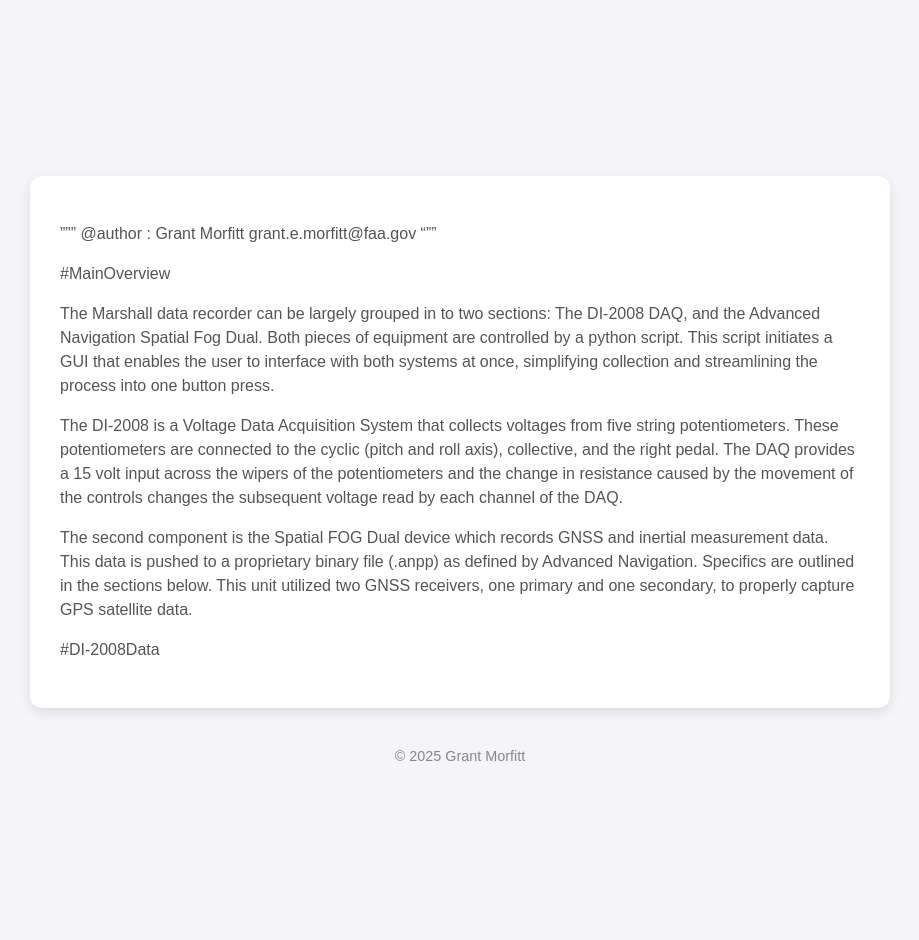
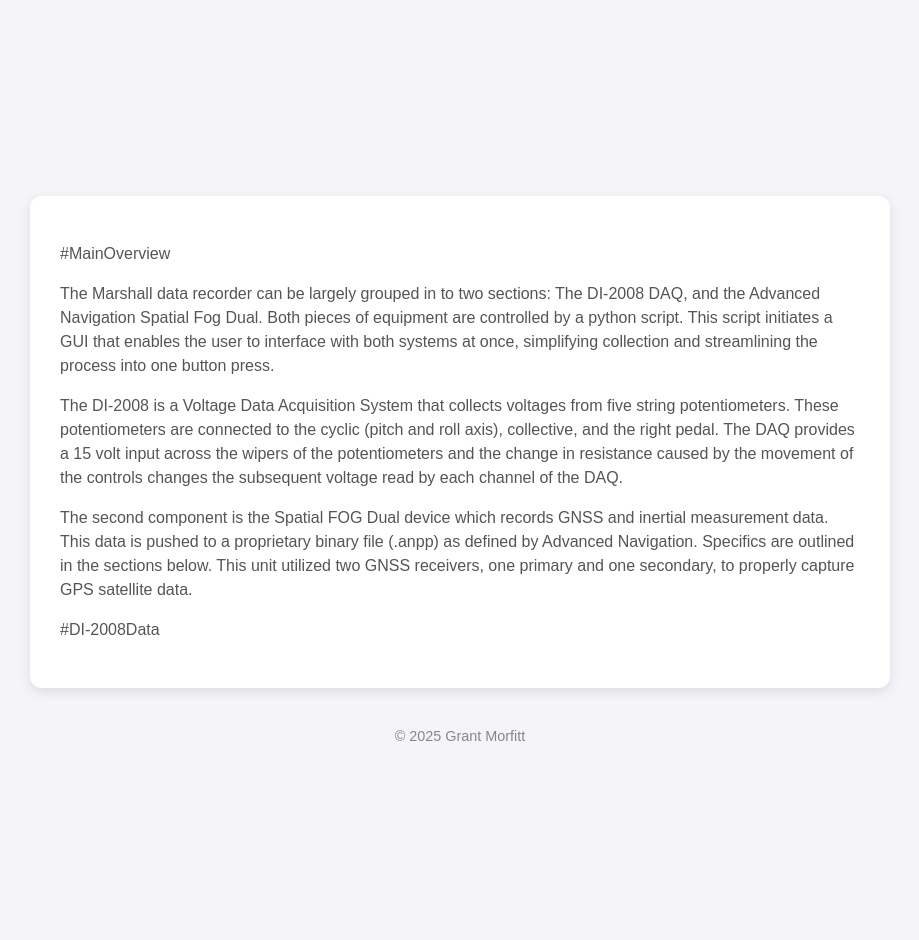
Before and after one commit to grantmorfitt/grantmorfitt.github.io, a Jekyll site: the page built from wiki/MarshallDataRecorderNotes.md, in a window 1280 px wide. Shown: the whole page, without its empty margins (180-1099 px from the left). Built offline with Jekyll 4.4.1, drawn with Linux system fonts in a browser that asks for light colours; our own code applies the rules of GitHub Pages for plain Markdown files.

Commit message:
Update MarshallDataRecorderNotes.md

```diff
--- a/wiki/MarshallDataRecorderNotes.md
+++ b/wiki/MarshallDataRecorderNotes.md
@@ -1,9 +1,6 @@
-
-"""
-@author : Grant Morfitt
-grant.e.morfitt@faa.gov
-"""
-
+---
+title: Marshall Data Recorder Notes
+---
 
 #MainOverview
 
```
